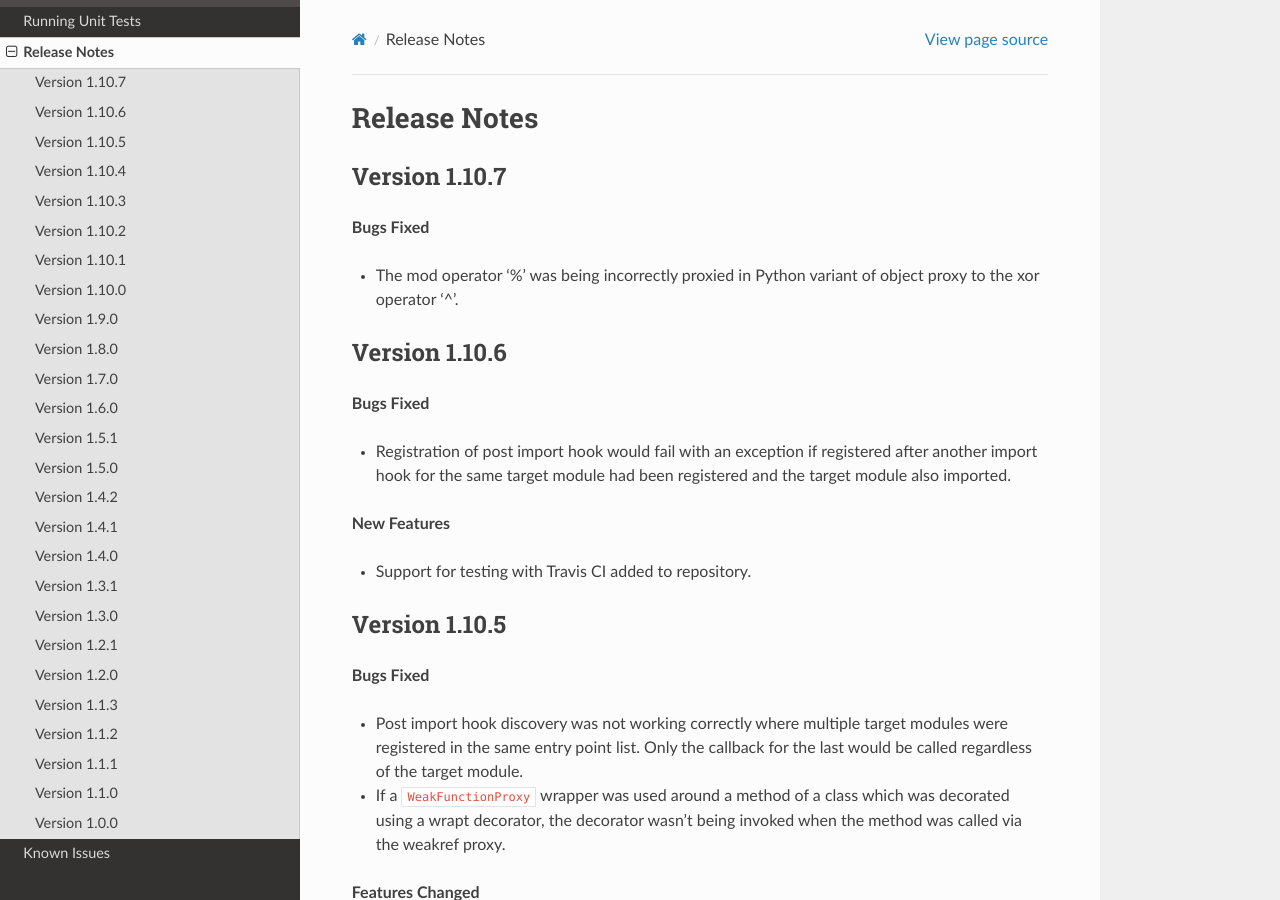
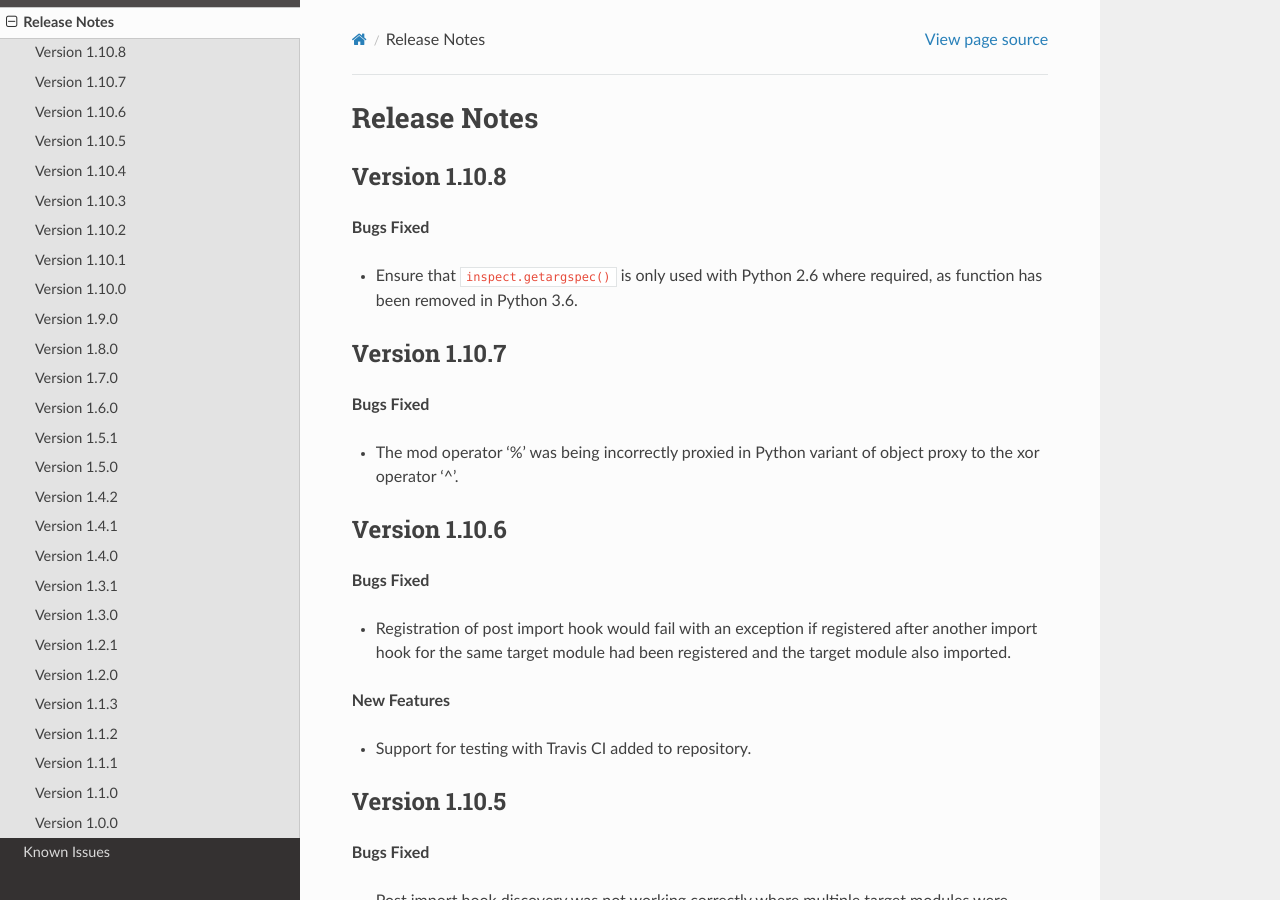
Before and after one commit to GrahamDumpleton/wrapt, a Sphinx documentation site: the page built from docs/changes.rst, in a window 1280 px wide and 900 px high. Built offline with Sphinx 7.4.7 and the Read the Docs theme 2.0.0, drawn with Linux system fonts in a browser that asks for light colours.

Commit message:
Remove reference to inspect.getargspec() as removed in Python 3.6. #64

```diff
--- a/docs/changes.rst
+++ b/docs/changes.rst
@@ -1,5 +1,13 @@
 Release Notes
 =============
+
+Version 1.10.8
+--------------
+
+**Bugs Fixed**
+
+* Ensure that ``inspect.getargspec()`` is only used with Python 2.6 where
+  required, as function has been removed in Python 3.6.
 
 Version 1.10.7
 --------------
```
Also changed, not shown: 1 other file.
